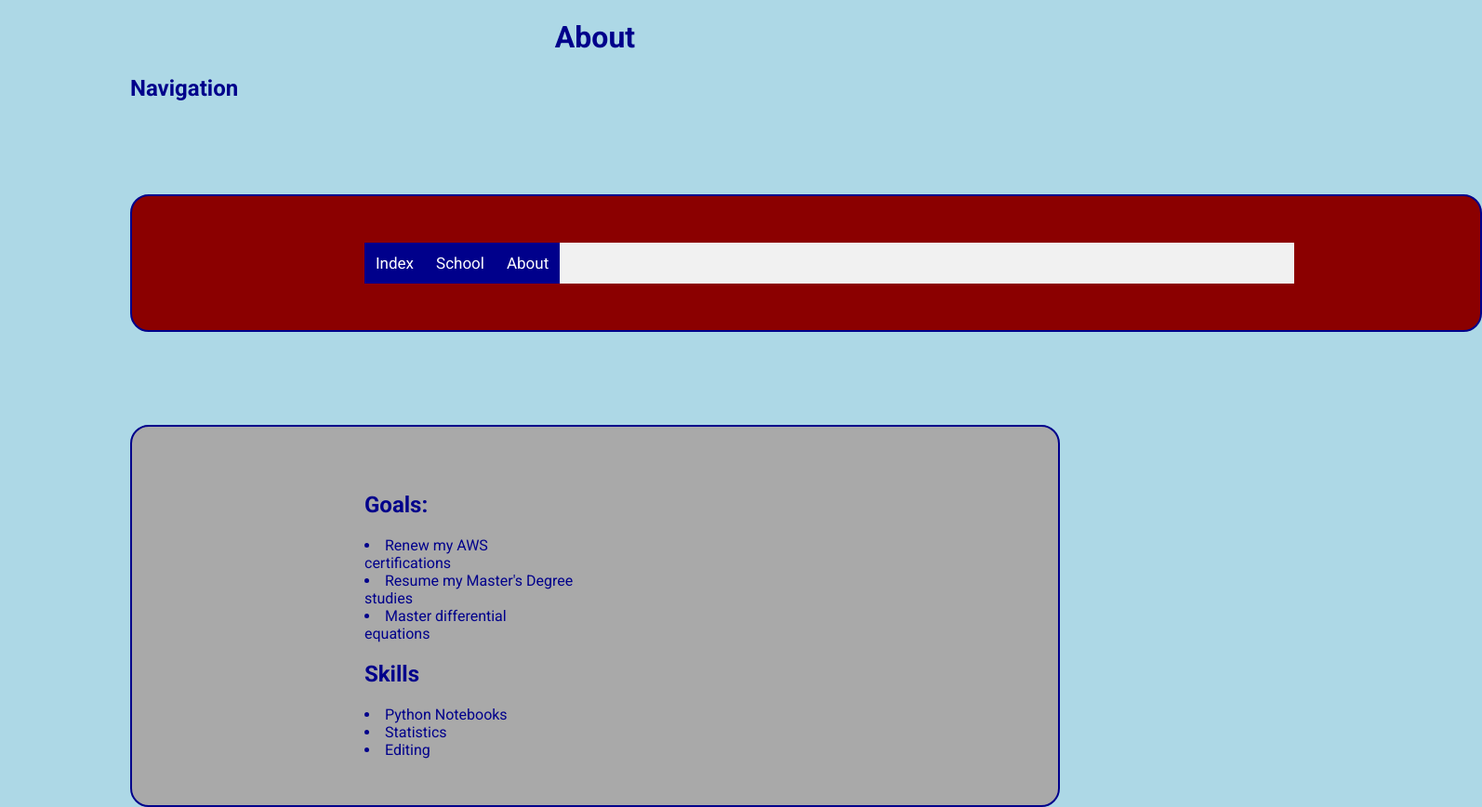
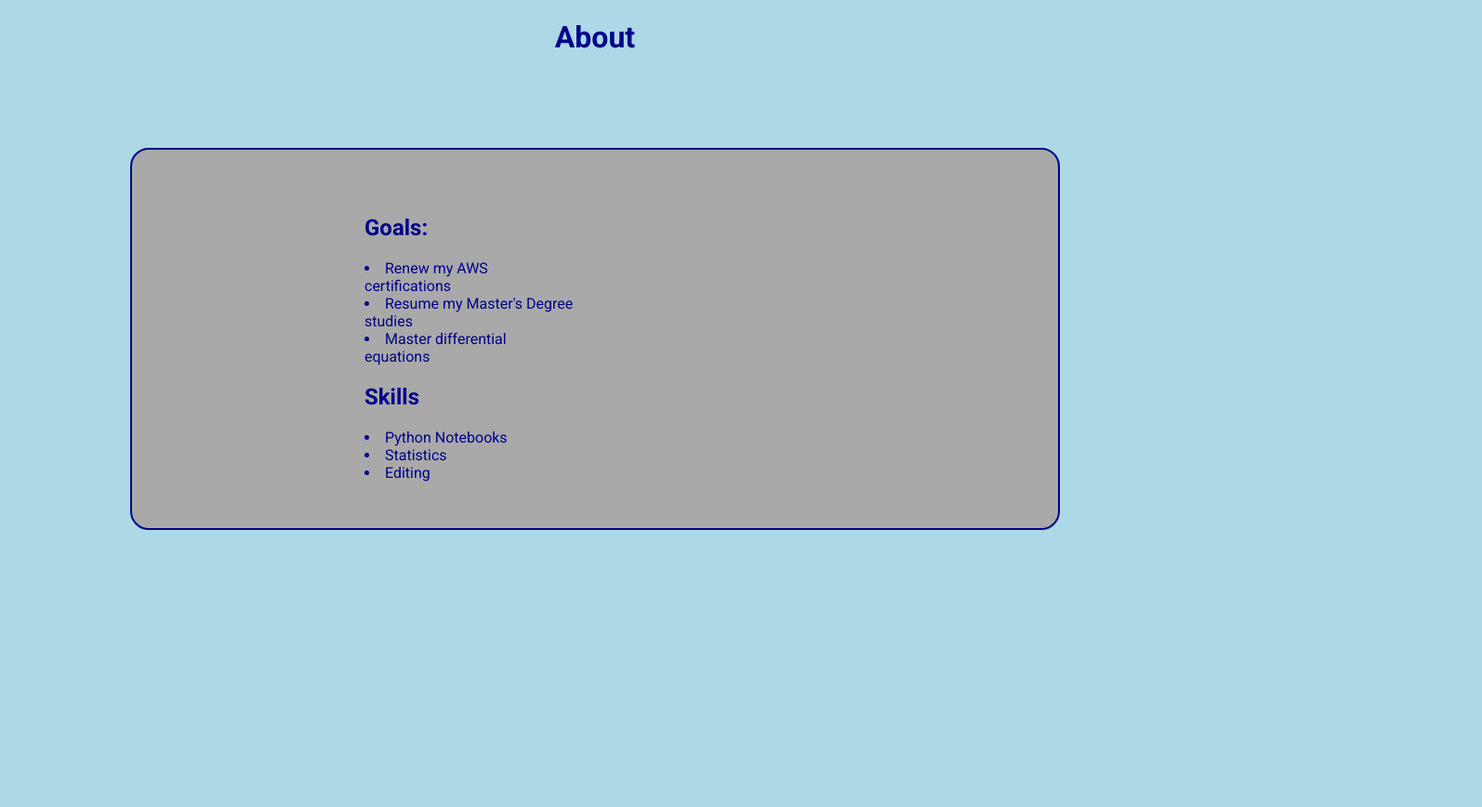
Before and after one commit to drnanjo/eccproject1a, a plain HTML site: page about.html in a window 1280 px wide. Shown: the whole page at 93% size, 1594 px wide, since content can reach past the window. After the commit the page ends 800 px from the top, so only its background shows below. Drawn offline with Linux system fonts and the light colour scheme.

Commit message:
Update about.html

```diff
--- a/about.html
+++ b/about.html
@@ -17,17 +17,7 @@
         <header><h1> About</h1>
 
 
-        <h2>Navigation</h2>
 
-        <nav>
-        <div class="navbar">
-        <ul>
-            <li><a href="index.html">Index</a></li>
-            <li><a href="#school">School</a></li>
-            <li><a href="about.html">About</a></li>
-        </ul>
-        </div>
-        </nav>
 
         </header>
         <div class="container">
```
